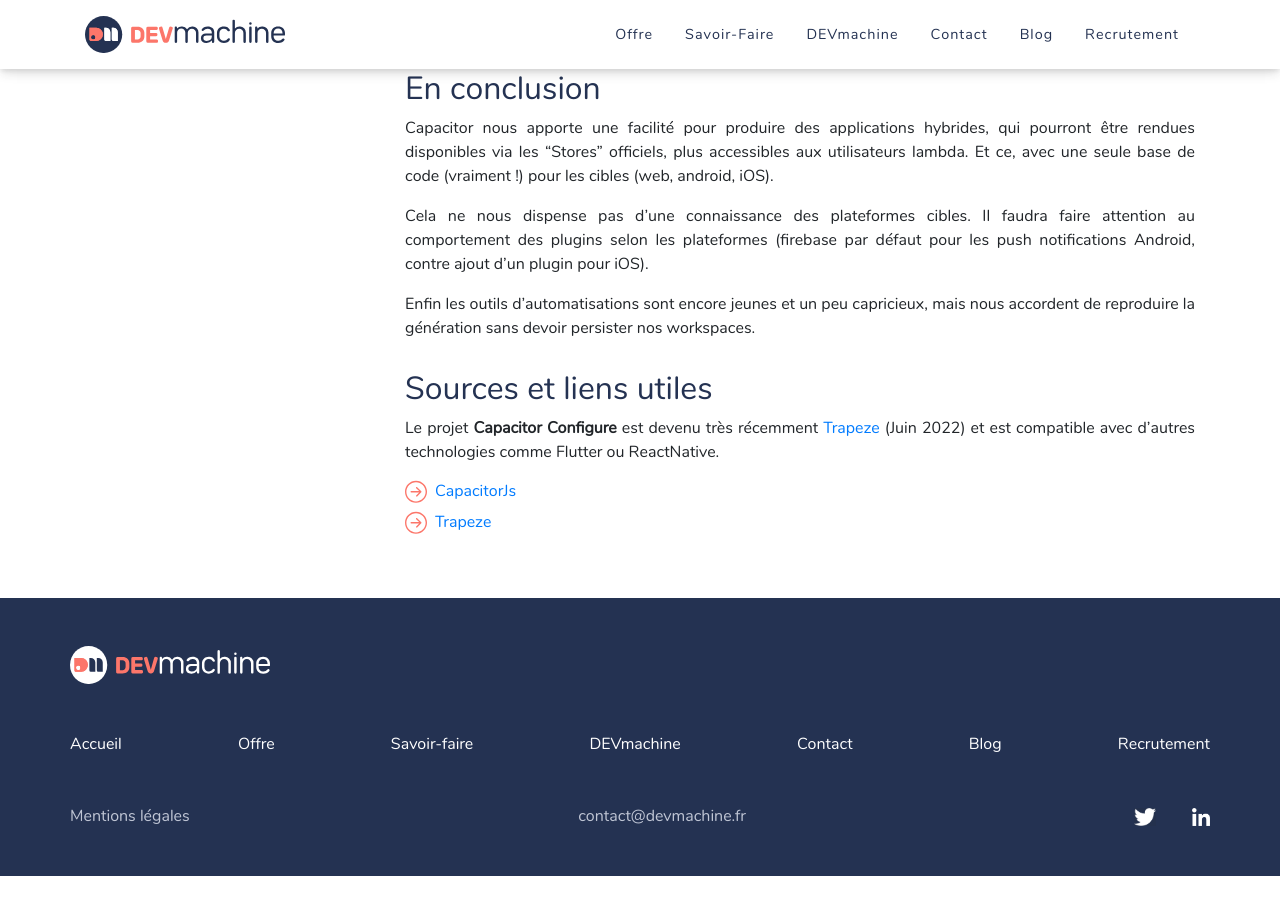
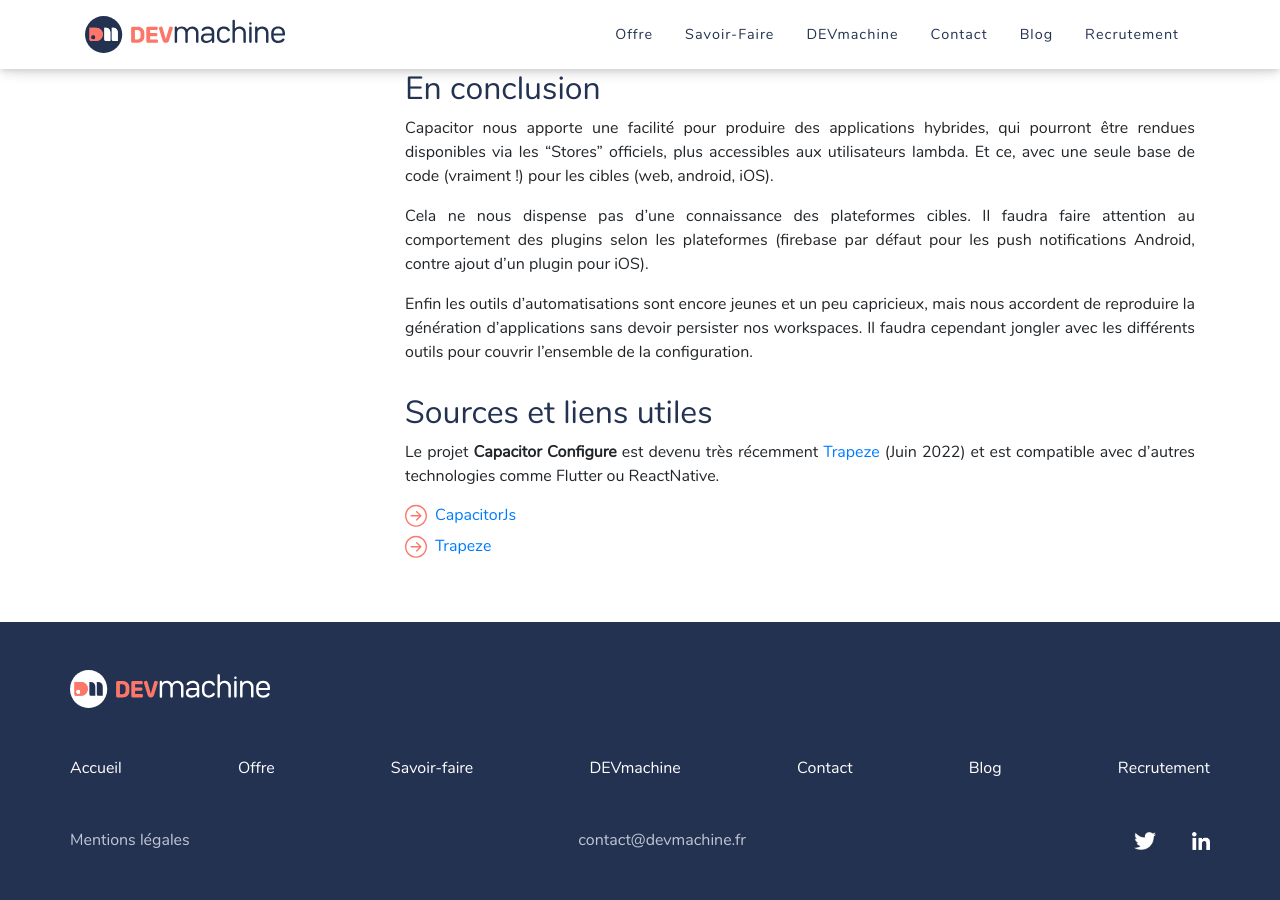
Before and after one commit to DEVmachine-fr/website, a Jekyll site: the page built from _posts/2022-06-19-capacitorjs.md, in a window 1280 px wide and 900 px high, scrolled down 6336 px. Built offline with Jekyll 4.4.1, drawn with Linux system fonts in a browser that asks for light colours; nearby versions of some CDN libraries; some web fonts are replaced; before the commit the page ends 7212 px from its top, so only the background shows below that; some of the changed text lies outside the part shown.

Commit message:
feat(capacitor): ajout conclusion

```diff
--- a/_posts/2022-06-19-capacitorjs.md
+++ b/_posts/2022-06-19-capacitorjs.md
@@ -250,7 +250,7 @@ Capacitor nous apporte une facilité pour produire des applications hybrides, qu
 
 Cela ne nous dispense pas d'une connaissance des plateformes cibles. Il faudra faire attention au comportement des plugins selon les plateformes (firebase par défaut pour les push notifications Android, contre ajout d'un plugin pour iOS).
 
-Enfin les outils d'automatisations sont encore jeunes et un peu capricieux, mais nous accordent de reproduire la génération sans devoir persister nos workspaces.
+Enfin les outils d'automatisations sont encore jeunes et un peu capricieux, mais nous accordent de reproduire la génération d'applications sans devoir persister nos workspaces. Il faudra cependant jongler avec les différents outils pour couvrir l'ensemble de la configuration.
 
 ## Sources et liens utiles <a class="anchor" name="ressources"></a>
 
```
Also changed, not shown: other parts of _posts/2022-06-19-capacitorjs.md (+1 -1 lines).
